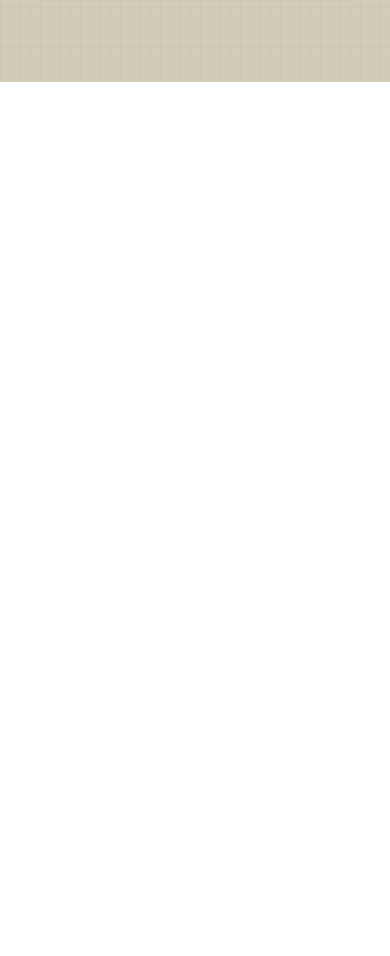
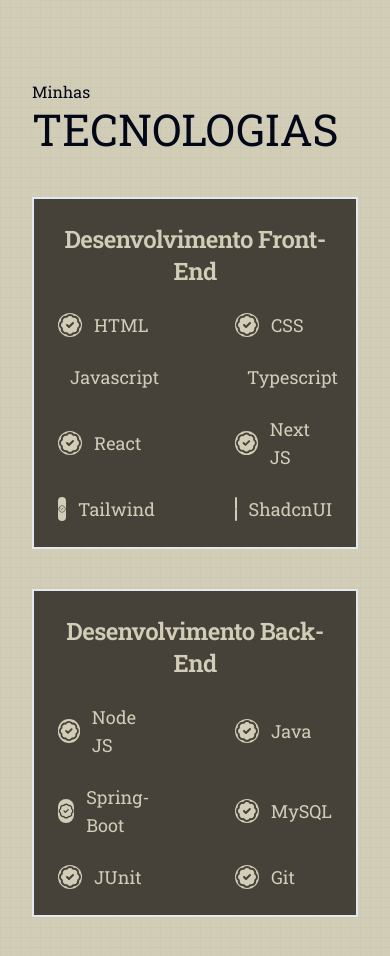
Before and after one commit to LucasVitorVD/portifolio, a Next.js app: page / in a window 390 px wide. Shown: the part 1533-2489 px from the top of the page. Before the commit the page ends 1615 px from the top, so only its background shows below. Built offline with nearby package versions, Linux system fonts and the light colour scheme.

Commit message:
feat: creating tech section

```diff
--- a/src/app/globals.css
+++ b/src/app/globals.css
@@ -63,6 +63,9 @@
   * {
     @apply border-border;
   }
+  html {
+    @apply scroll-smooth;
+  }
   body {
     @apply bg-background text-foreground;
   }
--- a/src/app/page.tsx
+++ b/src/app/page.tsx
@@ -1,11 +1,13 @@
 import Hero from "@/components/sections/hero/Hero";
 import Projects from "@/components/sections/projects/Projects";
+import Techs from "@/components/sections/techs/Techs";
 
 export default function Home() {
   return (
     <main className="flex flex-col flex-1">
       <Hero />
       <Projects />
+      <Techs />
     </main>
   );
 }
--- a/src/components/sections/projects/Projects.tsx
+++ b/src/components/sections/projects/Projects.tsx
@@ -2,7 +2,7 @@ import ProjectsCarousel from "./ProjectsCarousel";
 
 export default function Projects() {
   return (
-    <section className="pb-20">
+    <section className="pb-20" id="projects">
       <div className="container flex flex-col">
         <div className="leading-tight lg:leading-[9rem]">
           <p className="text-md md:text-2xl">Meus últimos</p>
--- /dev/null
+++ b/src/components/sections/techs/Techs.tsx
@@ -0,0 +1,81 @@
+import { Card, CardHeader, CardContent, CardTitle } from "@/components/ui/card";
+import { BadgeCheck } from "lucide-react";
+
+const frontEndTechs = [
+  "HTML",
+  "CSS",
+  "Javascript",
+  "Typescript",
+  "React",
+  "Next JS",
+  "Tailwind",
+  "ShadcnUI",
+];
+
+const backEndTechs = [
+  "Node JS",
+  "Java",
+  "Spring-Boot",
+  "MySQL",
+  "JUnit",
+  "Git",
+];
+
+export default function Techs() {
+  return (
+    <section className="pb-20" id="techs">
+      <div className="container flex flex-col space-y-10">
+        <div className="leading-tight lg:leading-[9rem]">
+          <p className="text-md md:text-2xl">Minhas</p>
+          <h2 className="text-[2.75rem] md:hollow-text md:text-8xl lg:text-[9rem]">
+            TECNOLOGIAS
+          </h2>
+        </div>
+
+        <div className="grid gap-10 lg:grid-cols-2">
+          <Card className="bg-secondary border-2 text-primary rounded-none shadow-none transition-all  hover:shadow-3xl hover:-translate-x-2 hover:-translate-y-2">
+            <CardHeader>
+              <CardTitle className="text-2xl text-center lg:text-3xl">
+                Desenvolvimento Front-End
+              </CardTitle>
+            </CardHeader>
+            <CardContent className="flex justify-center">
+              <ul className="grid grid-cols-2 gap-x-20 gap-y-6 list-outside">
+                {frontEndTechs.map((tech) => (
+                  <li
+                    key={tech}
+                    className="flex items-center gap-3 text-lg md:text-xl"
+                  >
+                    <BadgeCheck className="bg-primary text-secondary rounded-full" />
+                    {tech}
+                  </li>
+                ))}
+              </ul>
+            </CardContent>
+          </Card>
+
+          <Card className="bg-secondary border-2 text-primary rounded-none shadow-none transition-all  hover:shadow-3xl hover:-translate-x-2 hover:-translate-y-2">
+            <CardHeader>
+              <CardTitle className="text-2xl text-center lg:text-3xl">
+                Desenvolvimento Back-End
+              </CardTitle>
+            </CardHeader>
+            <CardContent className="flex justify-center">
+              <ul className="grid grid-cols-2 gap-x-20 gap-y-6 list-outside">
+                {backEndTechs.map((tech) => (
+                  <li
+                    key={tech}
+                    className="flex items-center gap-3 text-lg md:text-xl"
+                  >
+                    <BadgeCheck className="bg-primary text-secondary rounded-full" />
+                    {tech}
+                  </li>
+                ))}
+              </ul>
+            </CardContent>
+          </Card>
+        </div>
+      </div>
+    </section>
+  );
+}
--- a/src/lib/utils.ts
+++ b/src/lib/utils.ts
@@ -12,14 +12,14 @@ export const navLinks = [
   },
   {
     label: "Projetos",
-    href: "#projetos"
+    href: "#projects"
   },
   {
     label: "Tecnologias",
-    href: "#tech"
+    href: "#techs"
   },
   {
     label: "Sobre mim",
-    href: "#sobre"
+    href: "#about"
   },
 ]
```
